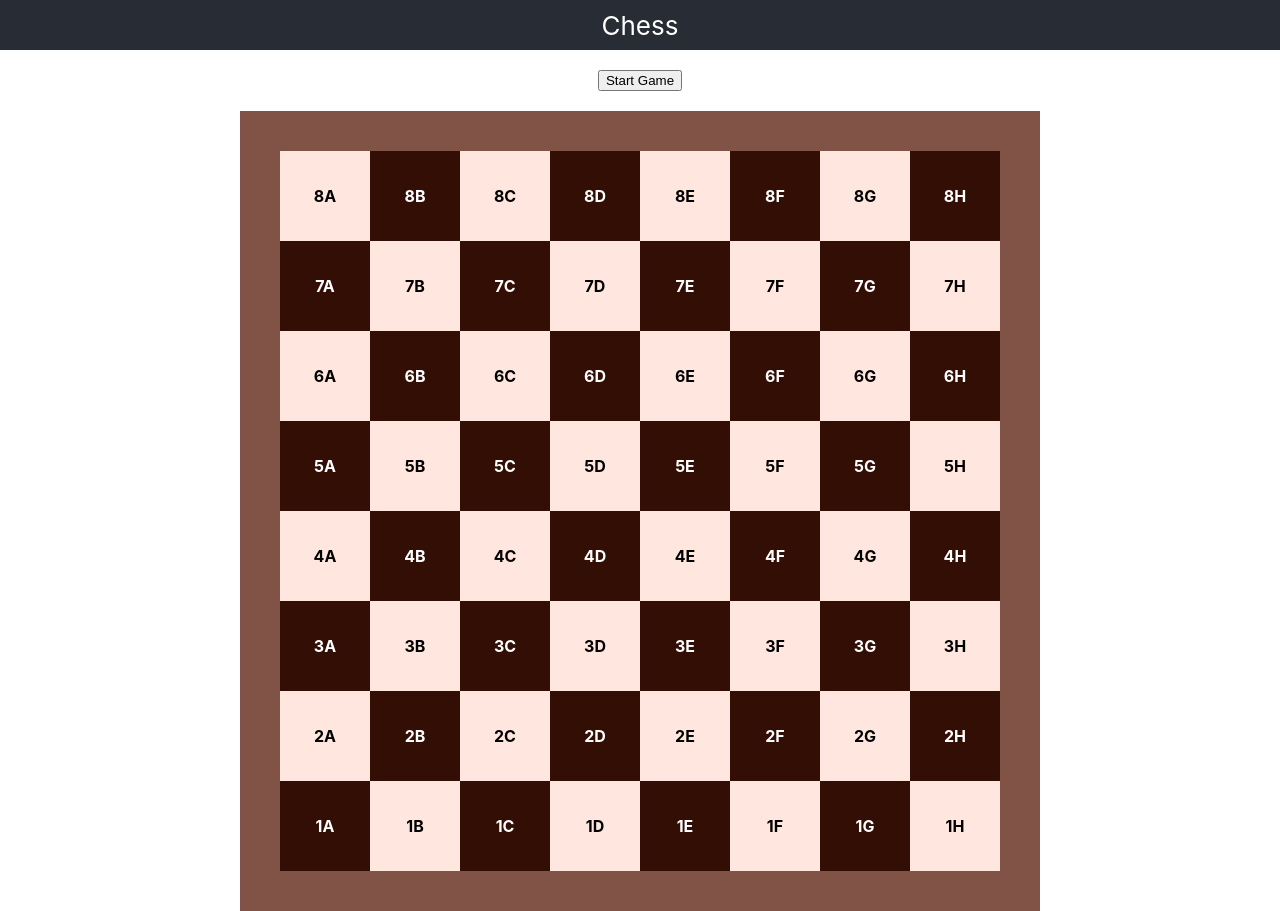
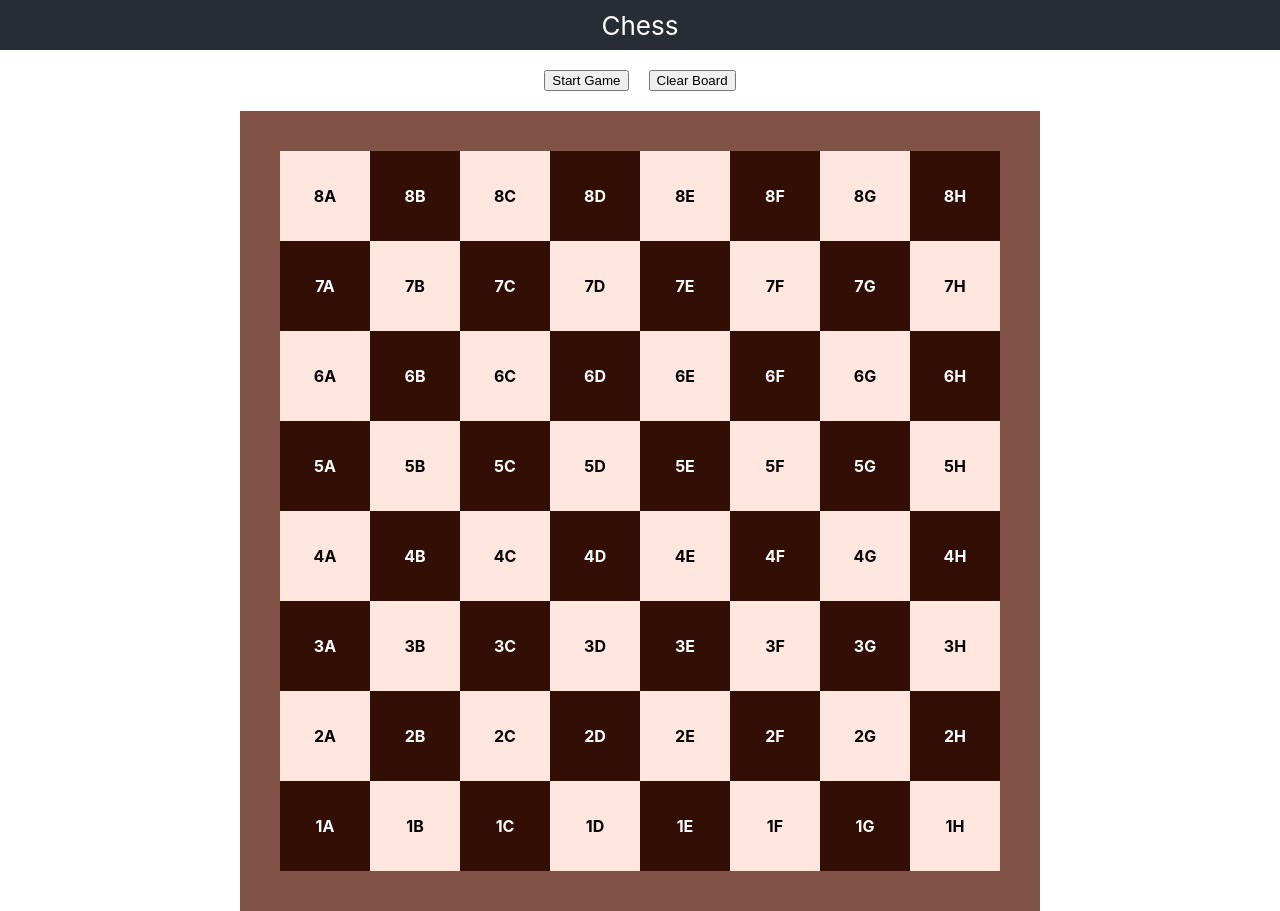
Before and after one commit to alexbwade/chess, a React (Create React App) app: page / in a window 1280 px wide. Built offline with nearby package versions, Linux system fonts and the light colour scheme.

Commit message:
fixup: add clear button and binding

```diff
--- a/src/components/Game/Game.js
+++ b/src/components/Game/Game.js
@@ -15,6 +15,7 @@ export default class Game extends Component {
     };
 
     this.setBoard = this.setBoard.bind(this);
+    this.clearBoard = this.clearBoard.bind(this);
   }
 
   setBoard() {
@@ -30,9 +31,14 @@ export default class Game extends Component {
 
     return (
       <div className={styles.game}>
-        <button className={styles.startButton} onClick={this.setBoard} type='button'>
-          Start Game
-        </button>
+        <div>
+          <button className={styles.button} onClick={this.setBoard} type='button'>
+            Start Game
+          </button>
+          <button className={styles.button} onClick={this.clearBoard} type='button'>
+            Clear Board
+          </button>
+        </div>
         <Board config={config} />
       </div>
     );
--- a/src/components/Game/Game.module.scss
+++ b/src/components/Game/Game.module.scss
@@ -5,6 +5,6 @@
   align-items: center;
 }
 
-.startButton {
-  margin: 20px 0;
+.button {
+  margin: 20px 10px;
 }
```
